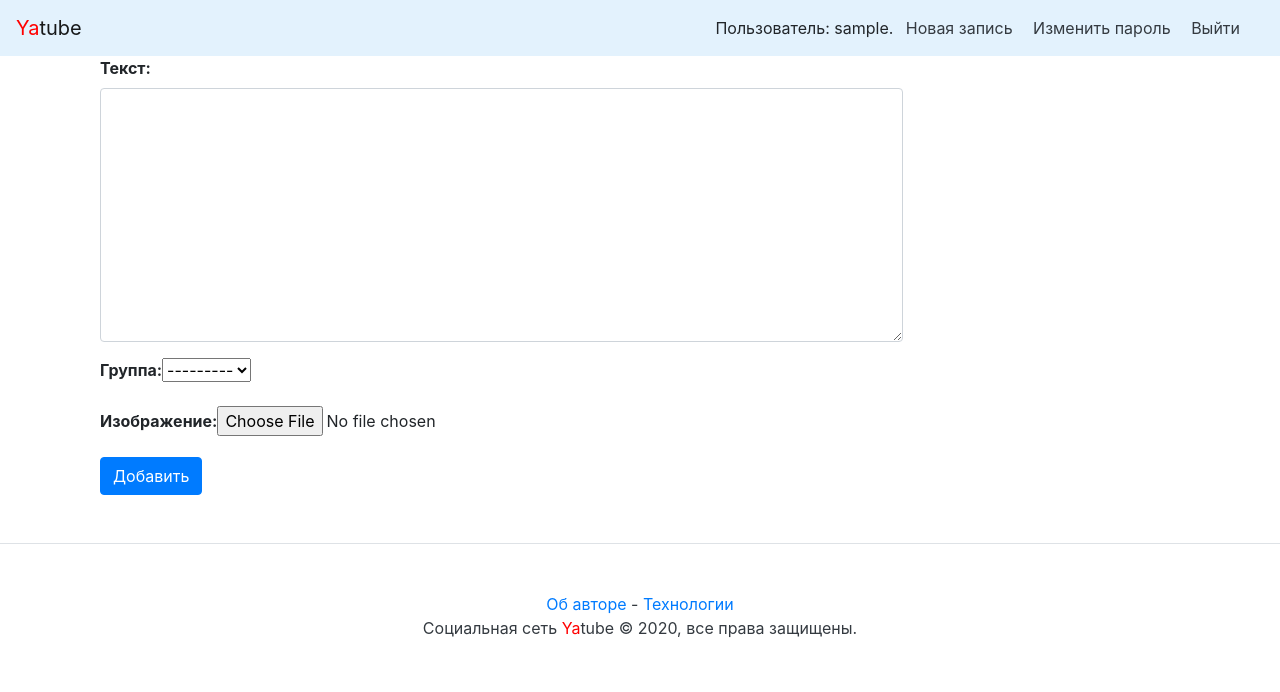
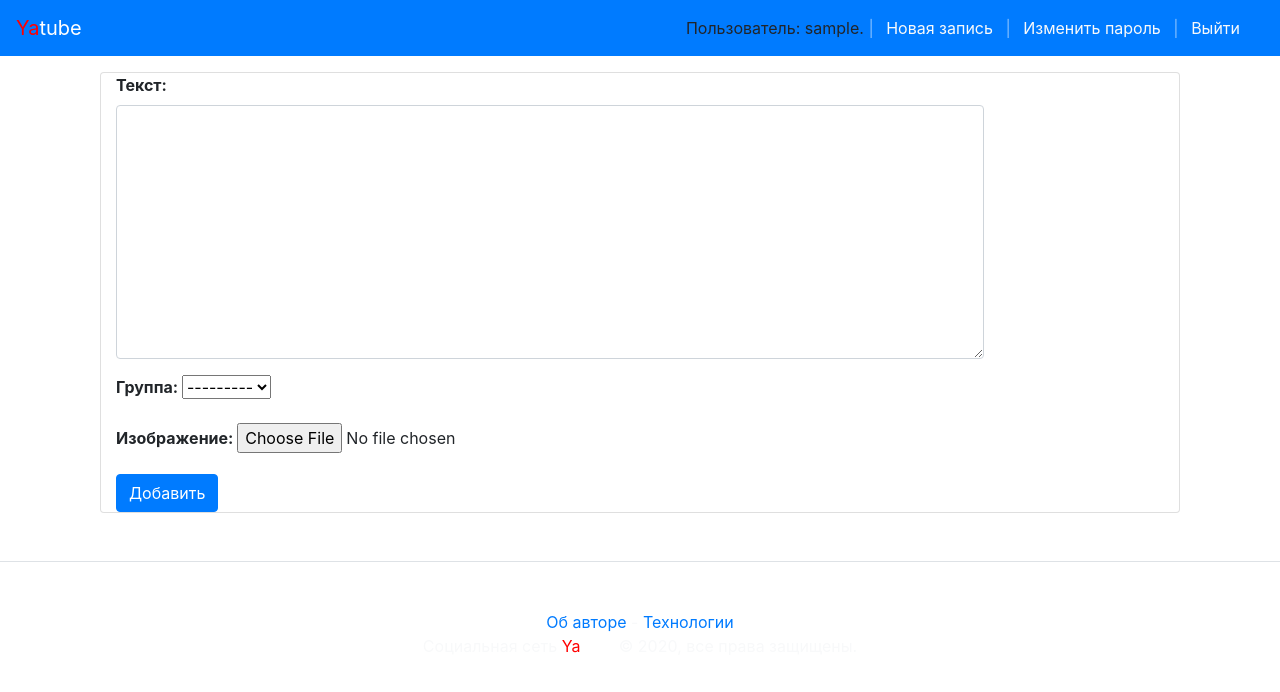
Before and after one commit to TayzleST/yatube, a Django app: page /new/ in a window 1280 px wide. Shown: the top 692 px of the page. Run offline with Django 3.2, Linux system fonts and the light colour scheme; the visitor is signed in with stand-in values (Sample User, id 1); data that the repository does not hold is empty; parts of the project's set-up code (start-up, migrations or seed data) failed here and were passed over; some libraries are stand-ins or nearby versions.

Commit message:
dark theme applied

```diff
--- a/posts/templates/new_post.html
+++ b/posts/templates/new_post.html
@@ -7,20 +7,25 @@
 {% endblock %}
 
 {% block content %}
+    <main role="main" class="container pt-2">
+    <div class="card">
     <form method="POST" enctype="multipart/form-data">
     {% csrf_token %}
 
         <!--Вывод полей формы, пришлось вывести каждое отдельно, в отличии от примера
         в теории, так как окно с текстом хотел большое сделать-->
         <div class="form-group">
-            <div class="col-md-9 font-weight-bold">
-                {{ form.text.label_tag }}{{ form.text|addclass:"form-control" }}
+            <div class="col-md-2 font-weight-bold">
+                {{ form.text.label_tag }}
+            </div>
+            <div class="col-md-10">
+                {{ form.text|addclass:"form-control" }}
             </div>
         </div>
 
         <div class="form-group">
             <div class="col-md-9 font-weight-bold">
-                {{ form.group.label_tag }}{{ form.group }}
+                {{ form.group.label_tag }} {{ form.group }}
             </div>
         </div>
 
@@ -37,7 +42,7 @@
 
         <div class="form-group">
             <div class="col-md-9 font-weight-bold">
-                {{ form.image.label_tag }}{{ form.image }}
+                {{ form.image.label_tag }} {{ form.image }}
             </div>
         </div>
 
@@ -48,5 +53,7 @@
             </button>
         </div>
 
-</form>
+    </form>
+    </div>
+</main>
 {% endblock %}
--- a/templates/base.html
+++ b/templates/base.html
@@ -15,7 +15,7 @@
     <body>
             {%include 'nav.html' %}
         <main>
-            <div class="container">
+            <div class="container pt-2">
                 {% block content %}
                 <!-- Содержимое страницы -->
                 {% endblock content %}
--- a/templates/follow.html
+++ b/templates/follow.html
@@ -8,8 +8,8 @@
     <main role="main" class="container">
         {% include "menu.html" with index=True %}
 
-        <div class="row">
-            <div class="col-md-9">
+        <div class="row justify-content-center">
+            <div class="col-md-10">
 
                 <h1>Записи по подписке</h1>
 
--- a/templates/footer.html
+++ b/templates/footer.html
@@ -1,6 +1,6 @@
 <footer class="pt-4 my-md-5 pt-md-5 border-top">
-    <p class="m-0 text-dark text-center "><a href="/about-author/">Об авторе</a>
+    <p class="m-0 text-light text-center "><a href="/about-author/">Об авторе</a>
         - <a href="/about-spec/">Технологии</a></p>
-    <p class="m-0 text-dark text-center ">Социальная сеть <span style=
-        "color:red">Ya</span>tube © {{ year }}, все права защищены.</p>
+    <p class="m-0 text-light text-center ">Социальная сеть <span style=
+        "color:red">Ya</span><span style="color:white">tube</span> © {{ year }}, все права защищены.</p>
 </footer>
--- a/templates/group.html
+++ b/templates/group.html
@@ -5,8 +5,8 @@
 <main role="main" class="container">
 <div class="row">
     <div class="col-md-9">
-        <i><h2>Записи сообщества:</i>
-        <u><h1>{{ group.title }}</h1></u></h2>
+        <i><h3>Записи сообщества:</i>
+        <u><h2>{{ group.title }}</h2></u></h3>
         <br>
         <p>{{ group.description }}</p>
 
--- a/templates/index.html
+++ b/templates/index.html
@@ -9,8 +9,8 @@
     <main role="main" class="container">
         {% include "menu.html" with index=False%}
 
-        <div class="row">
-            <div class="col-md-9">
+        <div class="row justify-content-center">
+            <div class="col-md-10">
 
                 <h1> Последние обновления на сайте</h1>
 
--- a/templates/menu.html
+++ b/templates/menu.html
@@ -1,5 +1,6 @@
 {% if user.is_authenticated %}
-<div class="row">
+<div class="row justify-content-center">
+    <div class="col-md-10">
     <ul class="nav nav-tabs">
         <li class="nav-item">
             <a class="nav-link {% if not index %}active{% endif %}" href="/">Все авторы</a>
@@ -8,5 +9,6 @@
             <a class="nav-link {% if not follow %}active{% endif %}" href="/follow">Избранные авторы</a>
         </li>
     </ul>
+    </div>
 </div>
 {% endif %}
--- a/templates/nav.html
+++ b/templates/nav.html
@@ -1,14 +1,18 @@
-<nav class="navbar navbar-light" style="background-color: #e3f2fd;">
+<nav class="navbar navbar-dark bg-primary" >
     <a class="navbar-brand" href="/"><span style="color:red">Ya</span>tube</a>
     <nav class="my-2 my-md-0 mr-md-3">
         {% if user.is_authenticated %}
         Пользователь: {{ user.username }}.
-        <a class="p-2 text-dark" href="{% url 'new_post' %}">Новая запись</a>
-        <a class="p-2 text-dark" href="{% url 'password_change' %}">Изменить пароль</a>
-        <a class="p-2 text-dark" href="{% url 'logout' %}">Выйти</a>
+        <span class="navbar-text">|</span>
+        <a class="p-2 text-light" href="{% url 'new_post' %}">Новая запись</a>
+        <span class="navbar-text">|</span>
+        <a class="p-2 text-light" href="{% url 'password_change' %}">Изменить пароль</a>
+        <span class="navbar-text">|</span>
+        <a class="p-2 text-light" href="{% url 'logout' %}">Выйти</a>
         {% else %}
-        <a class="p-2 text-dark" href="{% url 'login' %}">Войти</a> |
-        <a class="p-2 text-dark" href="{% url 'signup' %}">Регистрация</a>
+        <a class="p-2 text-light" href="{% url 'login' %}">Войти</a>
+        <span class="navbar-text">|</span>
+        <a class="p-2 text-light" href="{% url 'signup' %}">Регистрация</a>
         {% endif %}
     </nav>
 </nav>
```
